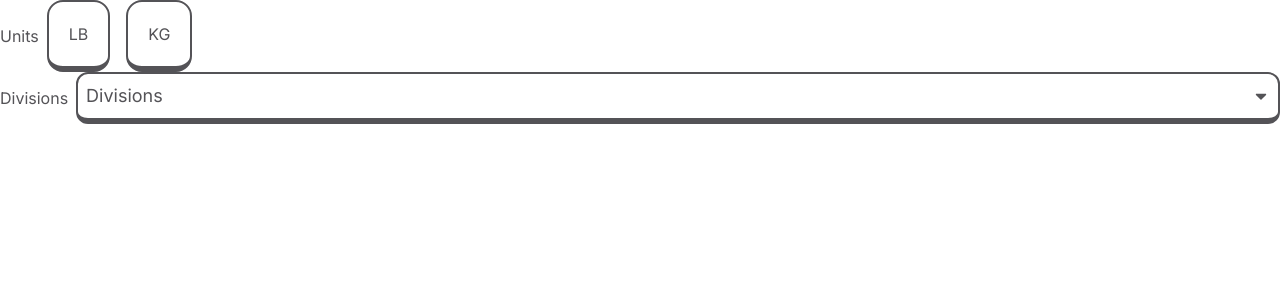
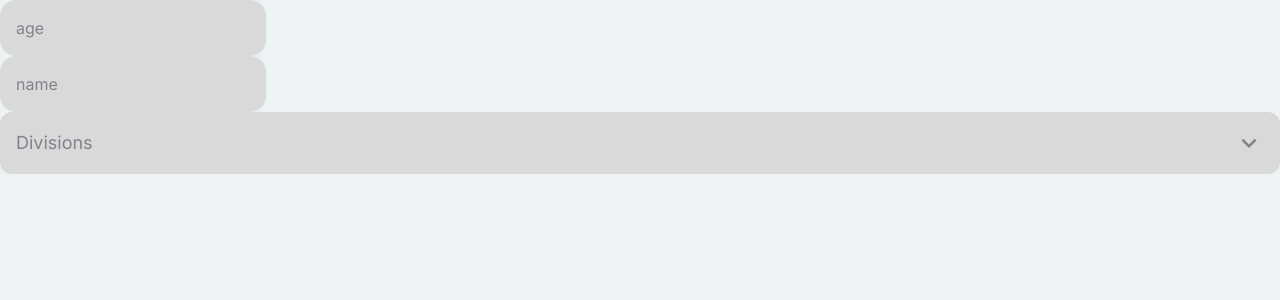
Before and after one commit to ZacharyTa/powerlifting-project, a Next.js app: page / in a window 1280 px wide. Shown: the top 300 px of the page. Built offline with nearby package versions, Linux system fonts and the light colour scheme.

Commit message:
revamped components to match with figma

```diff
--- /dev/null
+++ b/src/components/Input.jsx
@@ -0,0 +1,17 @@
+"use client";
+
+const Input = ({ name, data, setData, maxLength }) => {
+  return (
+    <div>
+      <input
+        className="bg-power-gray rounded-2xl p-4 placeholder:text-power-black/50"
+        placeholder={name}
+        pattern="[0-9]*"
+        maxLength={maxLength}
+        onChange={(e) => setData({ ...data, [name]: e.target.value })}
+      />
+    </div>
+  );
+};
+
+export default Input;
--- a/src/components/Select.jsx
+++ b/src/components/Select.jsx
@@ -2,25 +2,26 @@
 import React from "react";
 import Dropdown from "react-bootstrap/Dropdown";
 import { useState } from "react";
-import { FaCaretDown } from "react-icons/fa";
+import { MdOutlineKeyboardArrowDown } from "react-icons/md";
 
 const Select = ({ options, current, setCurrent, title }) => {
   const [show, setShow] = useState(false);
   return (
-    <Dropdown className="flex items-center" onToggle={() => setShow(!show)}>
-      {title}
-      <Dropdown.Toggle className="!border-2 !border-b-6 hover:bg-power-gray bg-power-white !rounded-xl p-2 ml-2 !w-full text-left text-lg flex items-center justify-between">
+    <Dropdown onToggle={() => setShow(!show)}>
+      <Dropdown.Toggle className="bg-power-gray !rounded-xl text-power-black/50 p-4 !w-full text-left text-lg flex items-center justify-between">
         {!current && title}
-        {current && current}
-        <FaCaretDown />
+        {current && <div className="text-power-black">{current}</div>}
+        <MdOutlineKeyboardArrowDown
+          className={`${show && "rotate-180"} text-3xl`}
+        />
       </Dropdown.Toggle>
       {show && (
-        <Dropdown.Menu className="!border-2 !rounded-xl w-1/3 py-2 text-lg bg-power-white">
+        <Dropdown.Menu className="!bg-power-gray !rounded-xl !p-1 !w-full">
           {options &&
             options.map((option, index) => (
               <Dropdown.Item
                 key={index}
-                className="flex hover:bg-power-gray p-2"
+                className="flex hover:bg-power-gray py-3 px-4"
                 onClick={() => setCurrent(option)}
               >
                 {option}
--- a/src/components/Test.jsx
+++ b/src/components/Test.jsx
@@ -1,23 +1,18 @@
 "use client";
 import React from "react";
 import { useState } from "react";
-import Toggle from "@/components/Toggle";
 import Select from "@/components/Select";
+import Input from "@/components/Input";
 import { DIVISIONS } from "@/data/forms/Information";
 import { UNITS } from "@/data/forms/Information";
 const Test = () => {
   const [division, setDivision] = useState(null);
   const [unit, setUnit] = useState(null);
+  const [data, setData] = useState(null);
   return (
     <>
-      <Toggle
-        name="Units"
-        color="white"
-        text="LB"
-        objects={UNITS}
-        object={unit}
-        setObject={setUnit}
-      />
+      <Input name="age" data={data} setData={setData} />
+      <Input name="name" data={data} setData={setData} />
       <Select
         options={DIVISIONS}
         current={division}
--- a/src/components/Toggle.jsx
+++ /dev/null
@@ -1,30 +0,0 @@
-"use client";
-
-const Toggle = ({ name, objects, object, setObject }) => {
-  return (
-    <div className="flex items-center">
-      {name}
-      {objects.map((element, index) => {
-        return element === object ? (
-          <div
-            className="bg-power-black/40 text-power-black border-2 rounded-2xl p-5 mx-2 cursor-pointer"
-            key={index}
-            onClick={() => setObject(element)}
-          >
-            {element}
-          </div>
-        ) : (
-          <div
-            className="bg-power-white text-power-black border-2 border-b-6 rounded-2xl p-5 mx-2 cursor-pointer"
-            key={index}
-            onClick={() => setObject(element)}
-          >
-            {element}
-          </div>
-        );
-      })}
-    </div>
-  );
-};
-
-export default Toggle;
--- a/tailwind.config.js
+++ b/tailwind.config.js
@@ -16,9 +16,11 @@ module.exports = {
     },
     colors: {
       power: {
-        white: "#FFFFFF",
-        black: "#545357",
-        gray: "#BBBABC",
+        "red-100": "#EF233C",
+        "red-200": "#D80032",
+        white: "#EDF2F4",
+        black: "#2B2D42",
+        gray: "#D9D9D9",
       },
     },
     borderWidth: {
```
